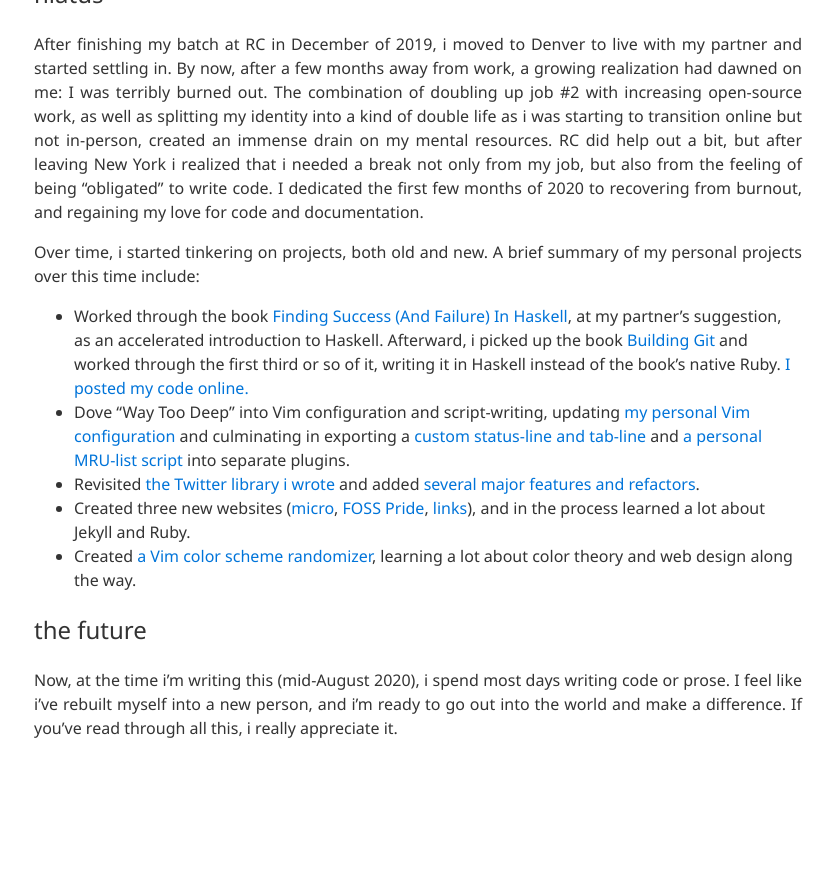
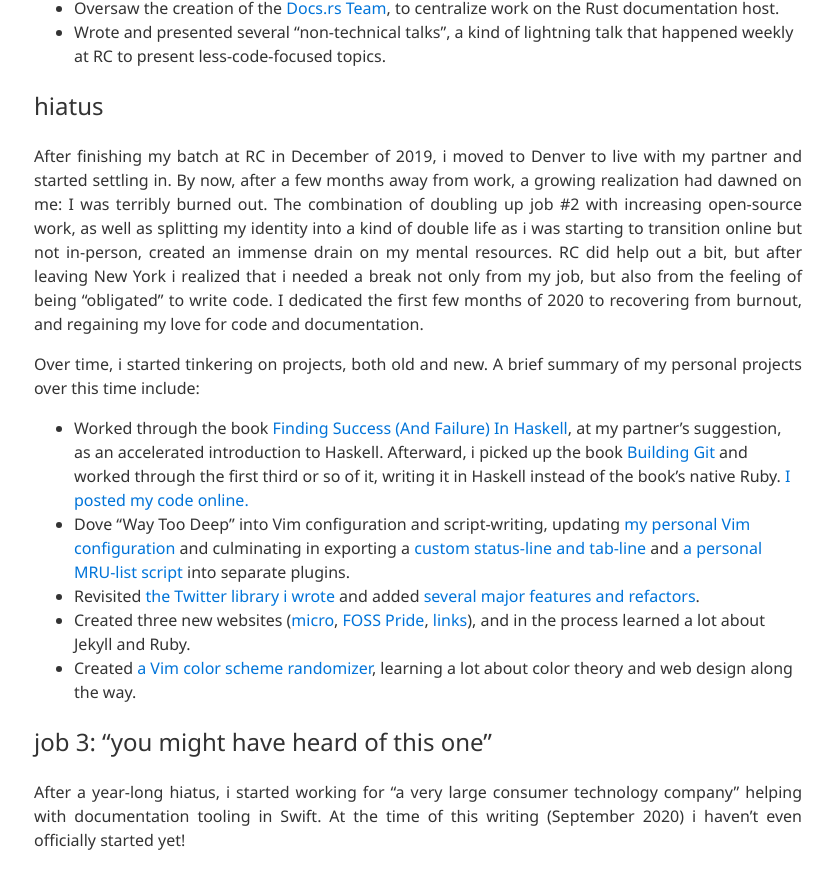
Before and after one commit to QuietMisdreavus/quietmisdreavus.net, a Jekyll site: the page built from hire-me.md, in a window 1280 px wide and 900 px high, scrolled down 4856 px. Shown: the top 889 px of the window, without its empty margins (222-1056 px from the left). Built offline with Jekyll 4.4.1, drawn with Linux system fonts in a browser that asks for light colours; before the commit the page ends 5644 px from its top, so only the background shows below that; some of the changed text lies outside the part shown.

Commit message:
update CV with job 3 and "not looking for work" note

```diff
--- a/hire-me.md
+++ b/hire-me.md
@@ -10,6 +10,11 @@ applying to, i can hand you my actual resume with proper names/locations/timefra
 actually fits on one page, but this serves as a longer-form spot to host it so i can provide a
 little more context. I'm not super comfortable making a complete CV/resume totally public
 information. Consider this a somewhat-less-formal hybrid of those.
+
+I should note: **At this time, i'm not looking for a new position.** I originally wrote this page to
+help look for a job, but i'm leaving it up now so that existing links won't go dark. I feel like
+it's still valuable to have a public version of my technical background, even if the "hire me" URL
+isn't 100% accurate any more.
 
 If you're interested and want to reach out, you can email me at (victoria AT quietmisdreavus DOT
 net).
@@ -269,8 +274,8 @@ projects over this time include:
 [links]: https://links.quietmisdreavus.net
 [mkcolor]: https://quietmisdreavus.github.io/mkcolor/
 
-## the future
+## job 3: "you might have heard of this one"
 
-Now, at the time i'm writing this (mid-August 2020), i spend most days writing code or prose. I feel
-like i've rebuilt myself into a new person, and i'm ready to go out into the world and make a
-difference. If you've read through all this, i really appreciate it.
+After a year-long hiatus, i started working for "a very large consumer technology company" helping
+with documentation tooling in Swift. At the time of this writing (September 2020) i haven't even
+officially started yet!
```
Also changed, not shown: other parts of hire-me.md (+1 -1 lines).
